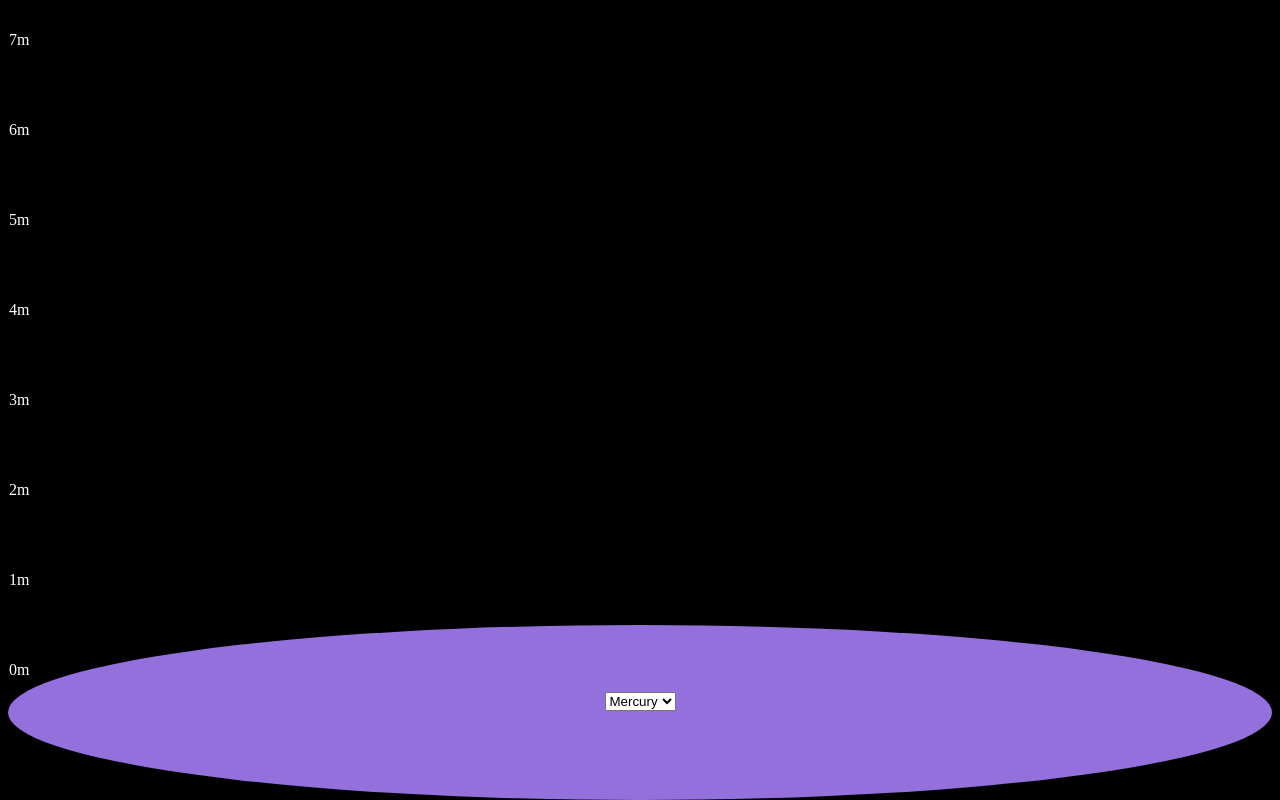
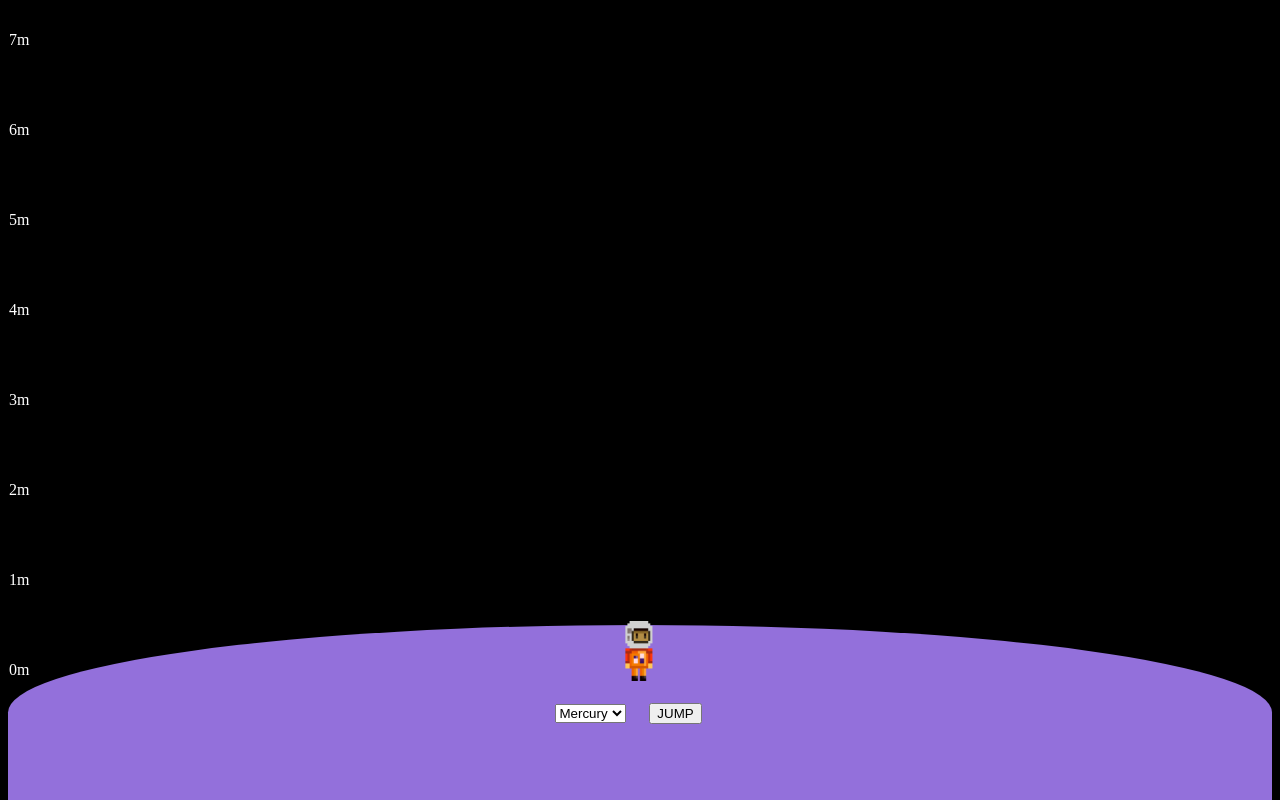
Before and after one commit to alex-redfearn/gravity-jump, a Vue app: page / in a window 1280 px wide. Shown: the part 5718-6518 px from the top of the page. Built offline with nearby package versions, Linux system fonts and the light colour scheme.

Commit message:
Add astronaut character

```diff
--- a/src/App.vue
+++ b/src/App.vue
@@ -1,12 +1,12 @@
 <template>
     <div class="universe">
-        <div>
-            <height-chart v-bind:meters="Array(70)"/>
-        </div>
+        <astronaut v-bind:height="height"/>
+
+        <height-chart v-bind:meters="Array(70)"/>
+
         <div class="planet">
-            <div class="planetDropDown">
-                <planet-drop-down v-bind:planets="planets"/>
-            </div>
+            <planet-drop-down v-bind:planets="planets"/>
+            <Jump/>
         </div>
     </div>
 </template>
@@ -14,12 +14,16 @@
 <script>
     import HeightChart from "./components/HeightChart";
     import PlanetDropDown from "./components/PlanetDropDown";
+    import Astronaut from "./components/Astronaut";
+    import Jump from "./components/Jump";
 
     export default {
         name: 'app',
         components: {
             HeightChart,
-            PlanetDropDown
+            PlanetDropDown,
+            Astronaut,
+            Jump
         },
         comments: {
             HeightChart
@@ -42,6 +46,11 @@
                         name: "Mars",
                         gravity: 3.7
                     }
+                ],
+                height: [
+                    {
+                        meters: 5
+                    }
                 ]
             }
         }
@@ -61,17 +70,10 @@
         width: 100%;
         height: 175px;
         background: mediumpurple;
-        border-radius: 50%;
+        border-radius: 50% 50% 0% 0%;
         text-align: center;
-        line-height: 150px;
+        line-height: 175px;
         bottom: -50px;
         position: absolute;
     }
-
-    .planetDropDown {
-        display: inline-block;
-        vertical-align: middle;
-        line-height: normal;
-    }
-
 </style>
--- /dev/null
+++ b/src/components/Astronaut.vue
@@ -0,0 +1,23 @@
+<template>
+    <div>
+        <img class="astronaut" alt="Vue logo" src="./../assets/astronaut.jpg">
+    </div>
+</template>
+
+<script>
+    export default {
+        name: "astronaut"
+    }
+</script>
+
+<style>
+    .astronaut {
+        width: 50px;
+        height: 60px;
+        position: absolute;
+        z-index: 99;
+        left: 48%;
+        top: 98%;
+    }
+
+</style>
--- /dev/null
+++ b/src/components/Jump.vue
@@ -0,0 +1,28 @@
+<template>
+    <div class="jump">
+        <button v-on:click="jump()">
+            JUMP
+        </button>
+    </div>
+</template>
+
+<script>
+    export default {
+        name: "Jump",
+        methods: {
+            jump() {
+                console.log("hello")
+            }
+        }
+    }
+</script>
+
+<style>
+    .jump {
+        width: 100px;
+        height: 30px;
+        color: black;
+        display: inline-block;
+    }
+
+</style>
--- a/src/components/PlanetDropDown.vue
+++ b/src/components/PlanetDropDown.vue
@@ -1,5 +1,5 @@
 <template>
-    <div>
+    <div class="planetDropDown">
         <select id="planets">
             <option v-for="planet in planets" :key="planet.id" :value="planet.id">
                 {{planet.name}}
@@ -17,6 +17,9 @@
     }
 </script>
 
-<style scoped>
+<style>
+    .planetDropDown {
+        display: inline-block;
+    }
 
 </style>
```
Also changed, not shown: src/assets/astronaut.jpg (added), src/assets/spaceImage.jpg (deleted).
